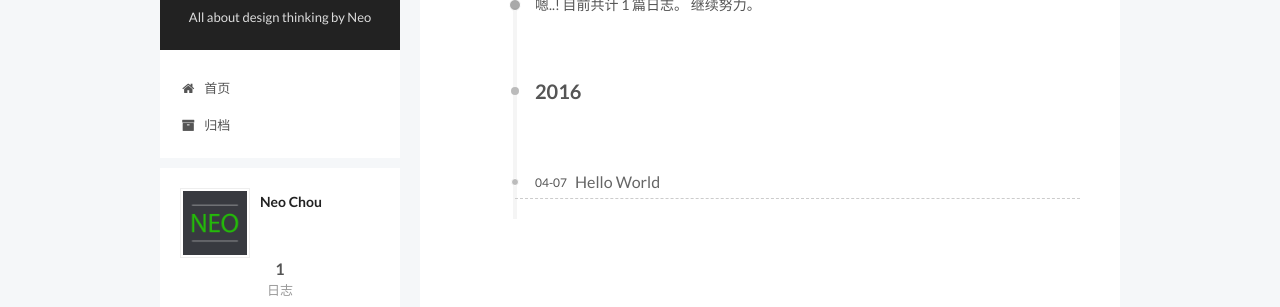
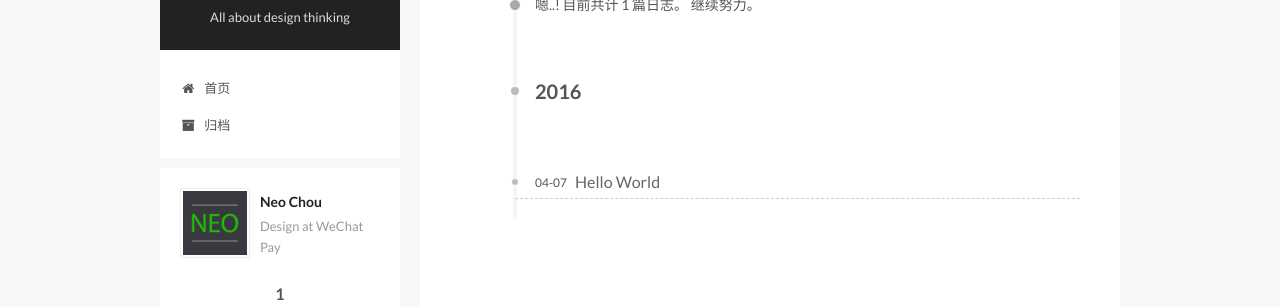
Before and after one commit to neochou/neochou.github.io, a plain HTML site: page archives/2016/04/index.html in a window 1280 px wide. Shown: the part 55-362 px from the top of the page. Drawn offline with Linux system fonts and the light colour scheme; a script that the page names is missing.

Commit message:
Site updated: 2016-04-07 16:57:57

```diff
--- a/archives/2016/04/index.html
+++ b/archives/2016/04/index.html
@@ -55,15 +55,15 @@
 
 
 
-<meta name="description">
+<meta name="description" content="Design at WeChat Pay">
 <meta property="og:type" content="website">
 <meta property="og:title" content="Neo Design">
 <meta property="og:url" content="http://neochou.com/archives/2016/04/index.html">
 <meta property="og:site_name" content="Neo Design">
-<meta property="og:description">
+<meta property="og:description" content="Design at WeChat Pay">
 <meta name="twitter:card" content="summary">
 <meta name="twitter:title" content="Neo Design">
-<meta name="twitter:description">
+<meta name="twitter:description" content="Design at WeChat Pay">
 
 
 
@@ -116,7 +116,7 @@
       <span class="logo-line-after"><i></i></span>
     </a>
   </div>
-  <p class="site-subtitle">All about design thinking by Neo</p>
+  <p class="site-subtitle">All about design thinking</p>
 </div>
 
 <div class="site-nav-toggle">
@@ -263,7 +263,7 @@
                src="/images/avatar.png"
                alt="Neo Chou" />
           <p class="site-author-name" itemprop="name">Neo Chou</p>
-          <p class="site-description motion-element" itemprop="description"></p>
+          <p class="site-description motion-element" itemprop="description">Design at WeChat Pay</p>
         </div>
         <nav class="site-state motion-element">
           <div class="site-state-item site-state-posts">
```
Also changed, not shown: 2016/04/07/hello-world/index.html (+2 -2 lines), archives/2016/index.html (+5 -5 lines), archives/index.html (+5 -5 lines), index.html (+5 -5 lines).
